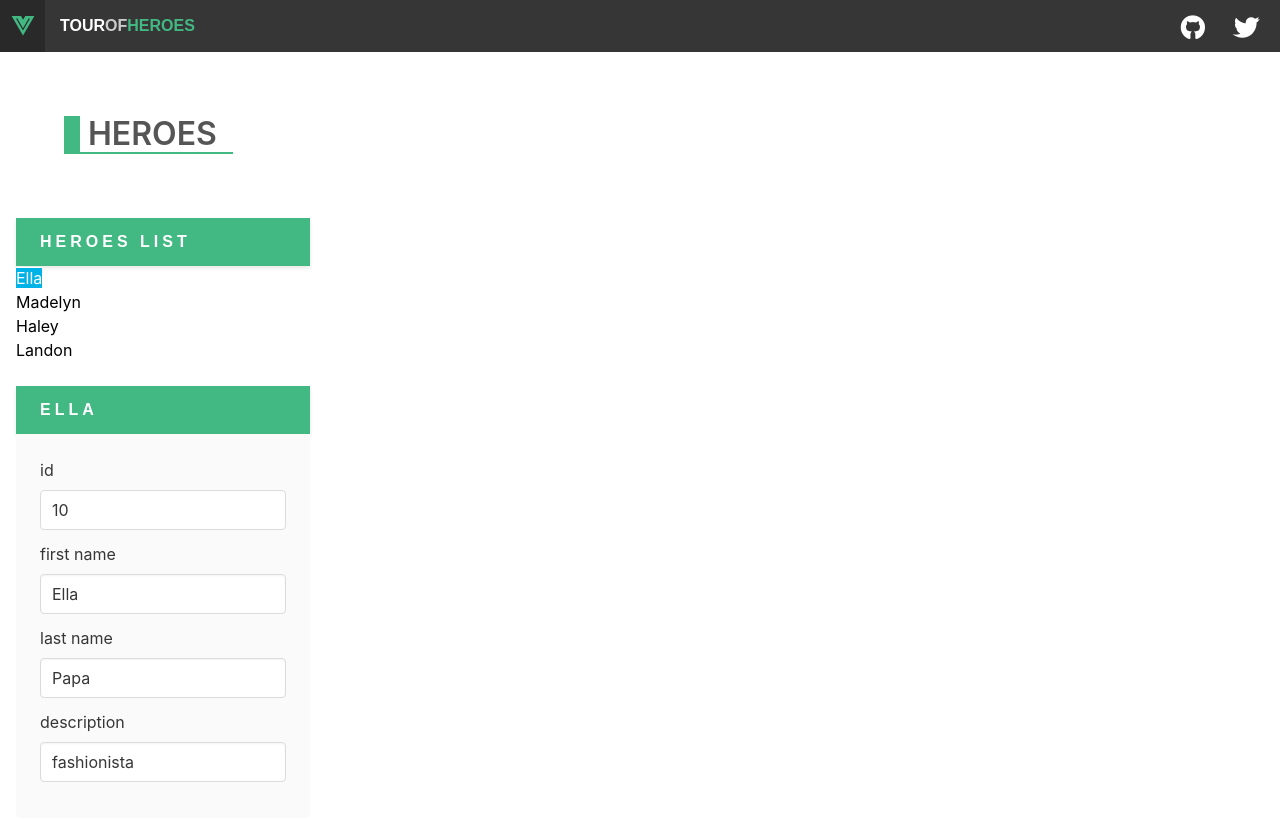
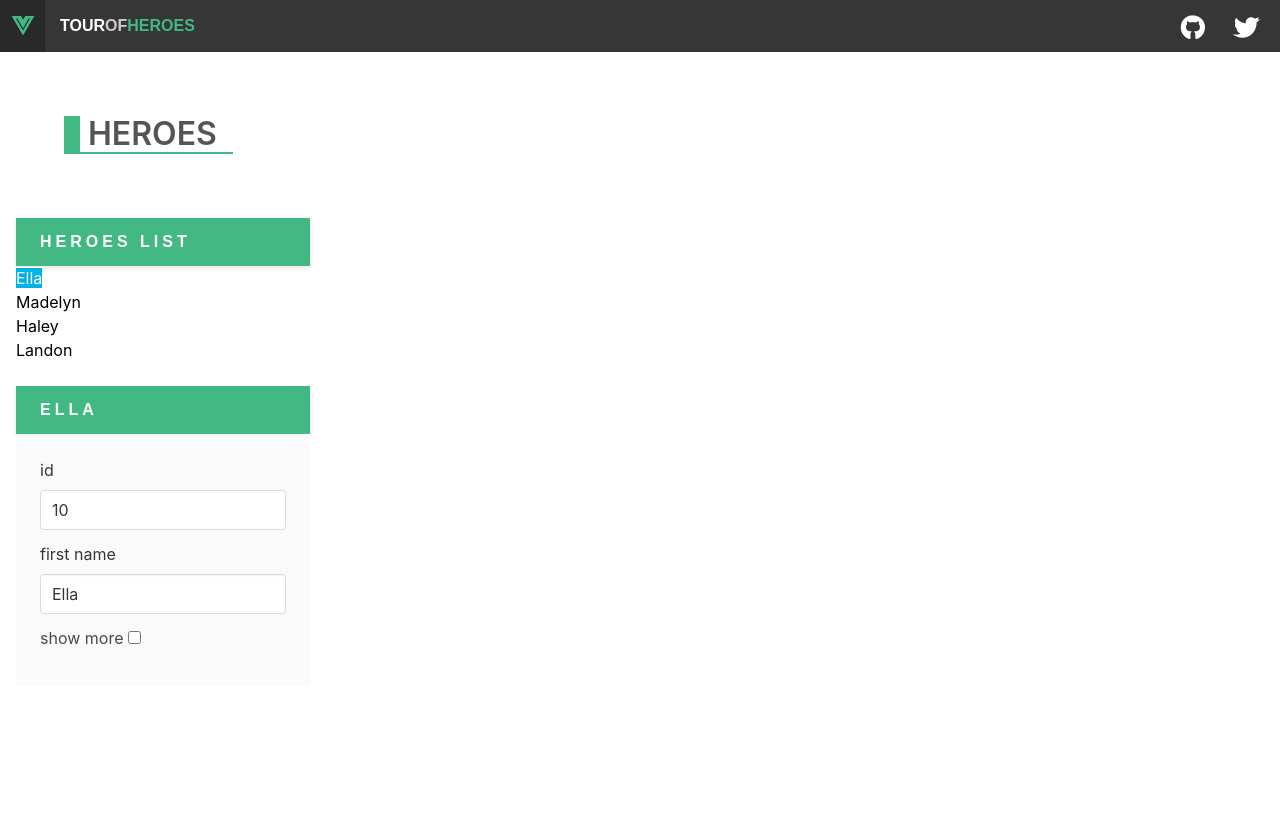
Before and after one commit to Vest/vue-getting-started, a Vue app in the folder chapter0402/: page / in a window 1280 px wide. Both pictures are taken after a click on the link "Ella". Shown: the top 820 px of the page. Built offline with nearby package versions, Linux system fonts and the light colour scheme.

Commit message:
Chapter 04 Showing and Hiding the Content
Signed-off-by: Vest <Vest@users.noreply.github.com>

```diff
--- a/chapter0402/src/components/heroes.vue
+++ b/chapter0402/src/components/heroes.vue
@@ -43,6 +43,17 @@
               />
             </div>
             <div class="field">
+              <label class="checkbox" for="show">
+                show more
+                <input
+                  type="checkbox"
+                  class="is-primary"
+                  id="show"
+                  v-model="showMore"
+                />
+              </label>
+            </div>
+            <div class="field" v-show="showMore">
               <label class="label" for="lastName">last name</label>
               <input
                 class="input"
@@ -50,7 +61,7 @@
                 v-model="selectedHero.lastName"
               />
             </div>
-            <div class="field">
+            <div class="field" v-show="showMore">
               <label class="label" for="description">description</label>
               <input
                 class="input"
@@ -71,6 +82,7 @@ export default {
   data() {
     return {
       selectedHero: undefined,
+      showMore: false,
       heroes: [
         {
           id: 10,
```
